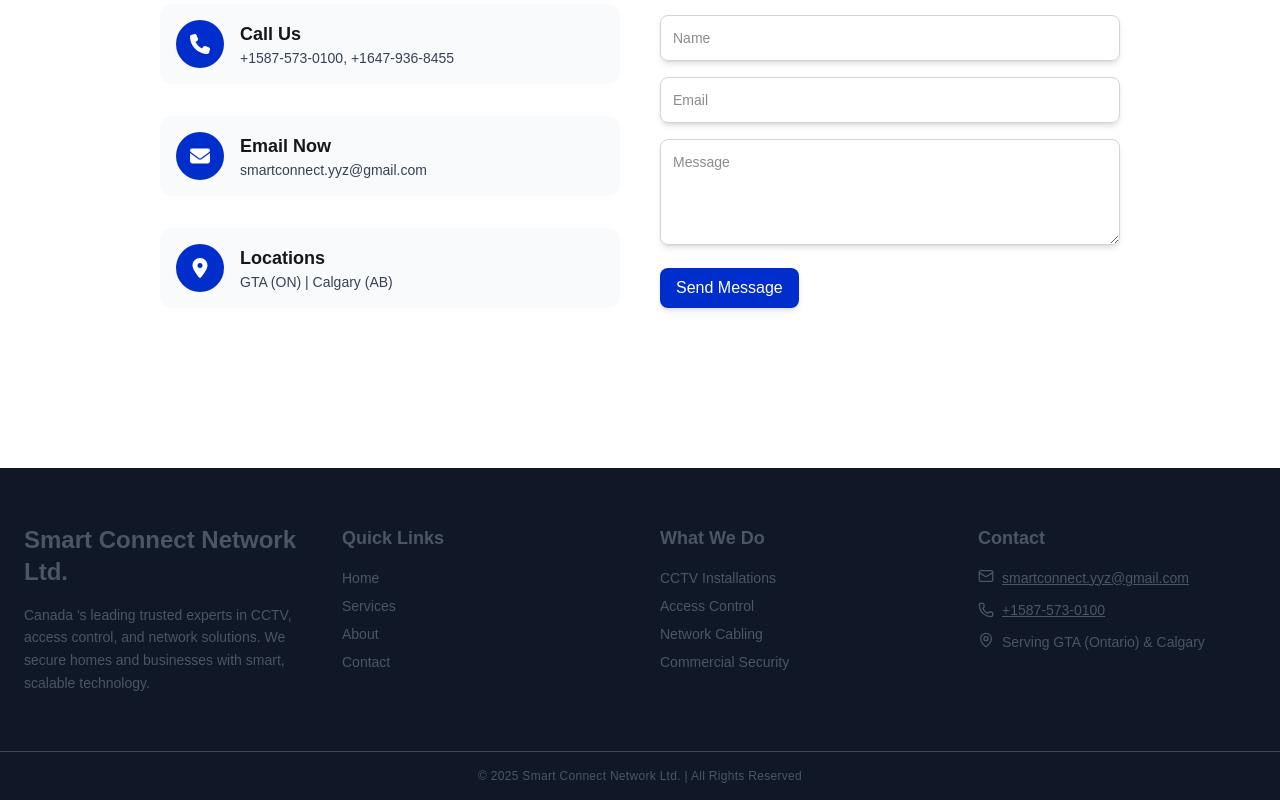
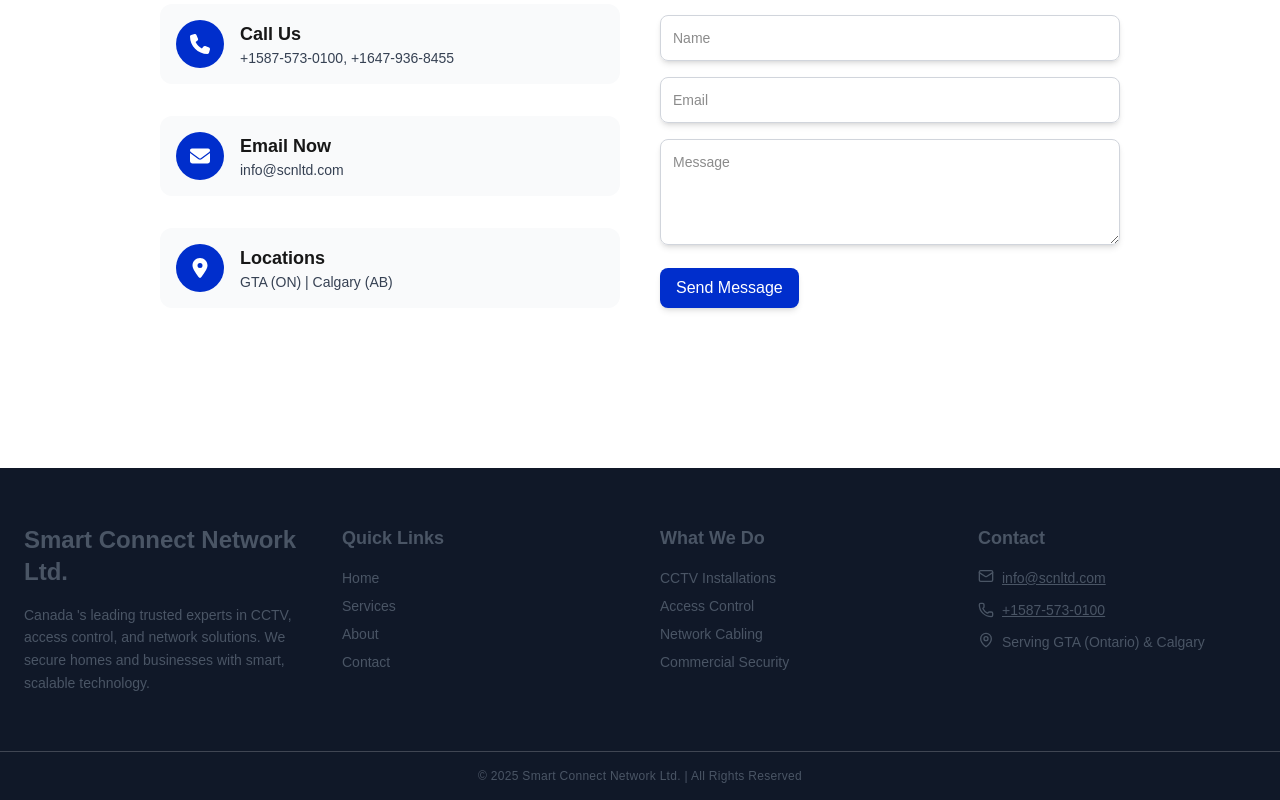
Before and after one commit to ABHISHEK-AKP/smartconnect-network, a Next.js app: page / in a window 1280 px wide. Shown: the part 6848-7648 px from the top of the page. Built offline with nearby package versions, Linux system fonts and the light colour scheme.

Commit message:
updated email

```diff
--- a/src/components/Contact.tsx
+++ b/src/components/Contact.tsx
@@ -53,7 +53,7 @@
               </div>
               <div className="text-left">
                 <h4 className="font-bold text-lg dark:text-gray-400">Email Now</h4>
-                <p className="text-gray-700 dark:text-gray-500 md:text-md text-sm">smartconnect.yyz@gmail.com</p>
+                <p className="text-gray-700 dark:text-gray-500 md:text-md text-sm">info@scnltd.com</p>
               </div>
             </div>
 
--- a/src/components/Footer.tsx
+++ b/src/components/Footer.tsx
@@ -45,8 +45,8 @@
           <ul className="space-y-3">
             <li className="flex items-start gap-2">
               <Mail size={16} />
-              <a href="mailto:smartconnect.yyz@gmail.com" className="underline break-all">
-                smartconnect.yyz@gmail.com
+              <a href="mailto:info@scnltd.com" className="underline break-all">
+                info@scnltd.com
               </a>
             </li>
             <li className="flex items-center gap-2">
```
